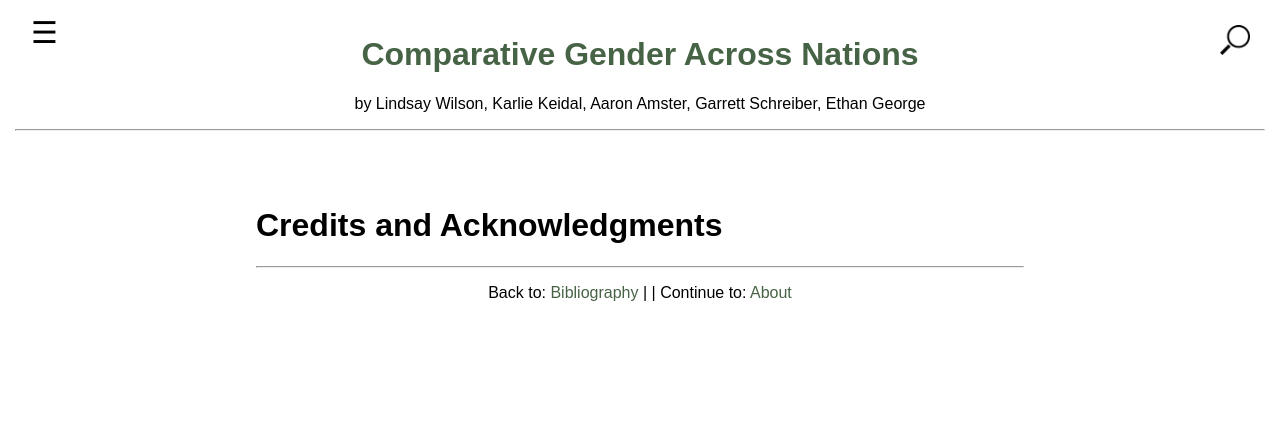
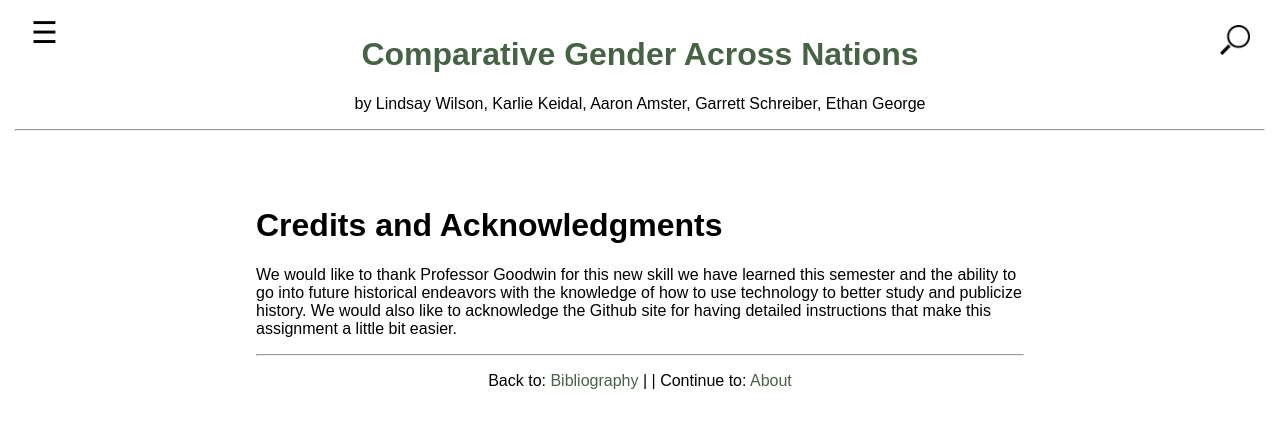
Before and after one commit to karliekeidel/Wilson-Lindsay-AMH-3931, a Jekyll site: the page built from 006_credits_acknowledgments.md, in a window 1280 px wide. Shown: the top 428 px of the page. Built offline with Jekyll 4.4.1, drawn with Linux system fonts in a browser that asks for light colours.

Commit message:
Update 006_credits_acknowledgments.md

```diff
--- a/006_credits_acknowledgments.md
+++ b/006_credits_acknowledgments.md
@@ -5,3 +5,4 @@ number: 6
 ---
 
 # Credits and Acknowledgments
+We would like to thank Professor Goodwin for this new skill we have learned this semester and the ability to go into future historical endeavors with the knowledge of how to use technology to better study and publicize history. We would also like to acknowledge the Github site for having detailed instructions that make this assignment a little bit easier.
```
